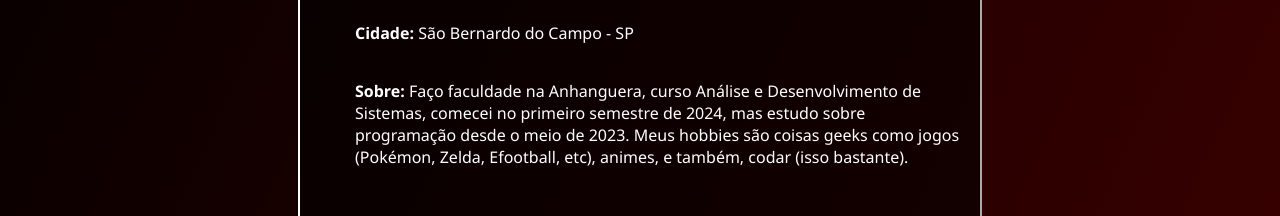
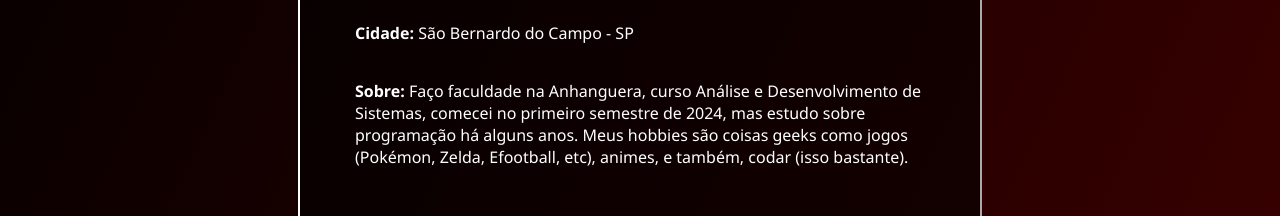
Before and after one commit to carloshenriquemorais/portfolio, a plain HTML site: page index.html in a window 1280 px wide. Shown: the part 628-844 px from the top of the page. Drawn offline with Linux system fonts and the light colour scheme.

Commit message:
Update index.html

```diff
--- a/index.html
+++ b/index.html
@@ -17,7 +17,7 @@
             <li><h2>Biografia</h2>
             <p><strong>Data de Nascimento:</strong> 30/06/2004</p>
             <p><strong>Cidade:</strong> São Bernardo do Campo - SP</p>
-            <p><strong>Sobre:</strong> Faço faculdade na Anhanguera, curso Análise e Desenvolvimento de Sistemas, comecei no primeiro semestre de 2024, mas estudo sobre programação desde o meio de 2023. Meus hobbies são coisas geeks como jogos (Pokémon, Zelda, Efootball, etc), animes, e também, codar (isso bastante).</p></li>
+            <p><strong>Sobre:</strong> Faço faculdade na Anhanguera, curso Análise e Desenvolvimento de Sistemas, comecei no primeiro semestre de 2024, mas estudo sobre programação há alguns anos. Meus hobbies são coisas geeks como jogos (Pokémon, Zelda, Efootball, etc), animes, e também, codar (isso bastante).</p></li>
         <h2>Educação:</h2>
             <li><h3>Formação Acadêmica:</h3>
                 <p>Faculdade Anhanguera - Análise e Desenvolvimento de Sistemas <br> (01/2024 - 06/2026) (CURSANDO)</p>
```
